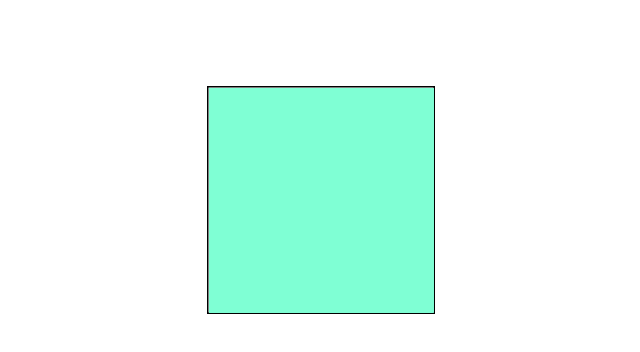
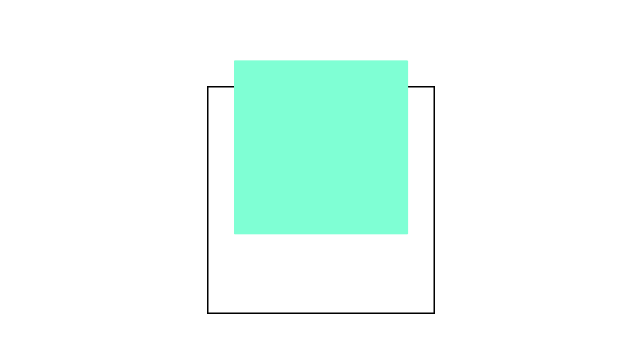
Before and after one commit to Martinss1996/cube, a plain HTML site: page index.html in a window 1280 px wide. Shown: the whole page, without its empty margins (319-959 px from the left). Drawn offline with Linux system fonts and the light colour scheme.

```diff
--- a/index.html
+++ b/index.html
@@ -22,6 +22,7 @@
       height: 100%;
       position: absolute;
       transform-style: preserve-3d;
+      transform: translateZ(-150px);
     }
 
     .face {
```
Lines whose indentation alone changed are shown as unchanged.
